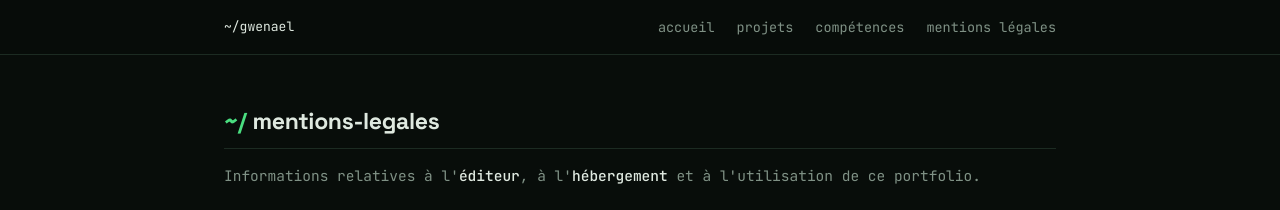
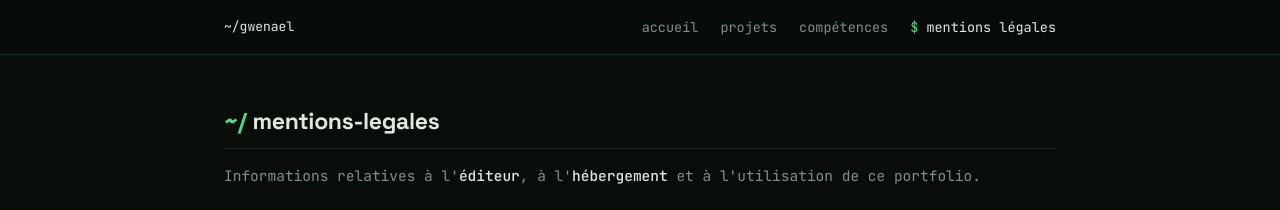
Before and after one commit to vzsca/Portfolio-Gwenael, a Jekyll site: the page built from mentions-legales.md, in a window 1280 px wide. Shown: the top 210 px of the page. Built offline with Jekyll 4.4.1, drawn with Linux system fonts in a browser that asks for light colours.

Commit message:
Highlight legal page in main navigation

```diff
--- a/_layouts/default.html
+++ b/_layouts/default.html
@@ -19,7 +19,7 @@
         <a href="{{ '/' | relative_url }}#top">accueil</a>
         <a href="{{ '/' | relative_url }}#projets">projets</a>
         <a href="{{ '/' | relative_url }}#competences">compétences</a>
-        <a href="{{ '/mentions-legales/' | relative_url }}">mentions légales</a>
+        <a class="{% if page.url == '/mentions-legales/' %}active{% endif %}" href="{{ '/mentions-legales/' | relative_url }}">mentions légales</a>
       </nav>
     </div>
   </header>
```
